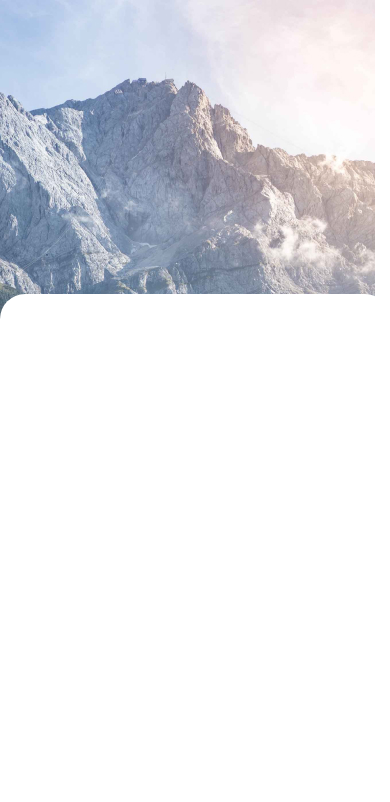
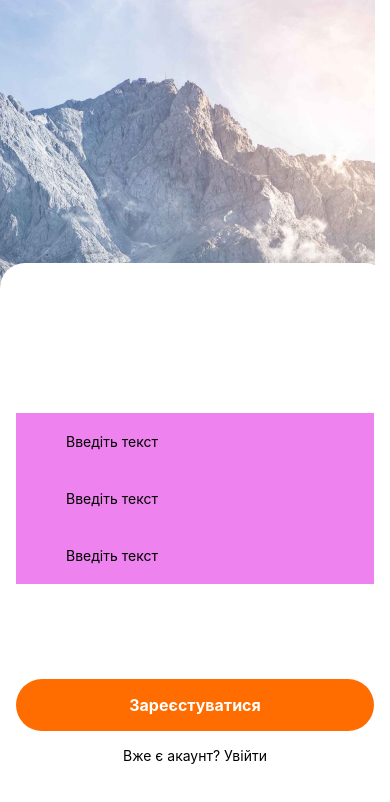
Before and after one commit to Vyachuk/AboutNativeApp, a React Native app: screen / in a window 390 px wide. Shown: the top 802 px of the page. Built offline with nearby package versions, Linux system fonts and the light colour scheme.

Commit message:
ADD: buttons

```diff
--- /dev/null
+++ b/components/CustomButton.js
@@ -0,0 +1,27 @@
+import React from "react";
+import { TouchableOpacity, Text, StyleSheet } from "react-native";
+
+const CustomButton = () => {
+  return (
+    <TouchableOpacity style={styles.button}>
+      <Text style={styles.buttonText}>Зареєстуватися</Text>
+    </TouchableOpacity>
+  );
+};
+
+const styles = StyleSheet.create({
+  button: {
+    width: "100%",
+    padding: 16,
+    backgroundColor: "#FF6C00",
+    borderRadius: 100,
+    alignItems: "center",
+  },
+  buttonText: {
+    color: "white",
+    fontSize: 16,
+    fontWeight: "bold",
+  },
+});
+
+export default CustomButton;
--- a/components/RegistrationScreen.js
+++ b/components/RegistrationScreen.js
@@ -1,19 +1,70 @@
-import { View, StyleSheet } from "react-native";
+import React from "react";
+import {
+  View,
+  StyleSheet,
+  KeyboardAvoidingView,
+  TextInput,
+  Platform,
+  Text,
+} from "react-native";
+import CustomButton from "./CustomButton";
 
 export default function RegistrationScreen() {
-  return <View style={styles.container}></View>;
+  return (
+    <View style={styles.wrap}>
+      <KeyboardAvoidingView
+        behavior={Platform.OS === "ios" ? "padding" : "height"}
+        style={styles.keyboardAvoidingView}
+      >
+        <View style={styles.inputWrap}>
+          <TextInput style={styles.input} placeholder="Введіть текст" />
+          <TextInput style={styles.input} placeholder="Введіть текст" />
+          <TextInput style={styles.input} placeholder="Введіть текст" />
+        </View>
+      </KeyboardAvoidingView>
+      <View style={styles.container}>
+        <CustomButton />
+        <Text>Вже є акаунт? Увійти</Text>
+      </View>
+    </View>
+  );
 }
+
 const styles = StyleSheet.create({
-  container: {
+  wrap: {
+    flex: 1,
+    justifyContent: "flex-end",
+  },
+  keyboardAvoidingView: {
+    backgroundColor: "white",
     width: "100%",
-    minHeight: 550,
-    backgroundColor: "white",
     borderTopLeftRadius: 25,
     borderTopRightRadius: 25,
     borderBottomLeftRadius: 0,
     borderBottomRightRadius: 0,
-    alignItems: "flex-end",
-    position: "absolute",
-    bottom: 0,
+    paddingHorizontal: 16,
+  },
+  inputWrap: {
+    paddingTop: 150,
+    paddingBottom: 50,
+  },
+  submitButton: {
+    paddingHorizontal: 32,
+    paddingVertical: 16,
+    width: "100%",
+  },
+  container: {
+    paddingHorizontal: 16,
+    paddingTop: 45,
+    paddingBottom: 80,
+
+    backgroundColor: "white",
+    alignItems: "center",
+    rowGap: 16,
+  },
+  input: {
+    paddingVertical: 20,
+    paddingHorizontal: 50,
+    backgroundColor: "violet",
   },
 });
```
